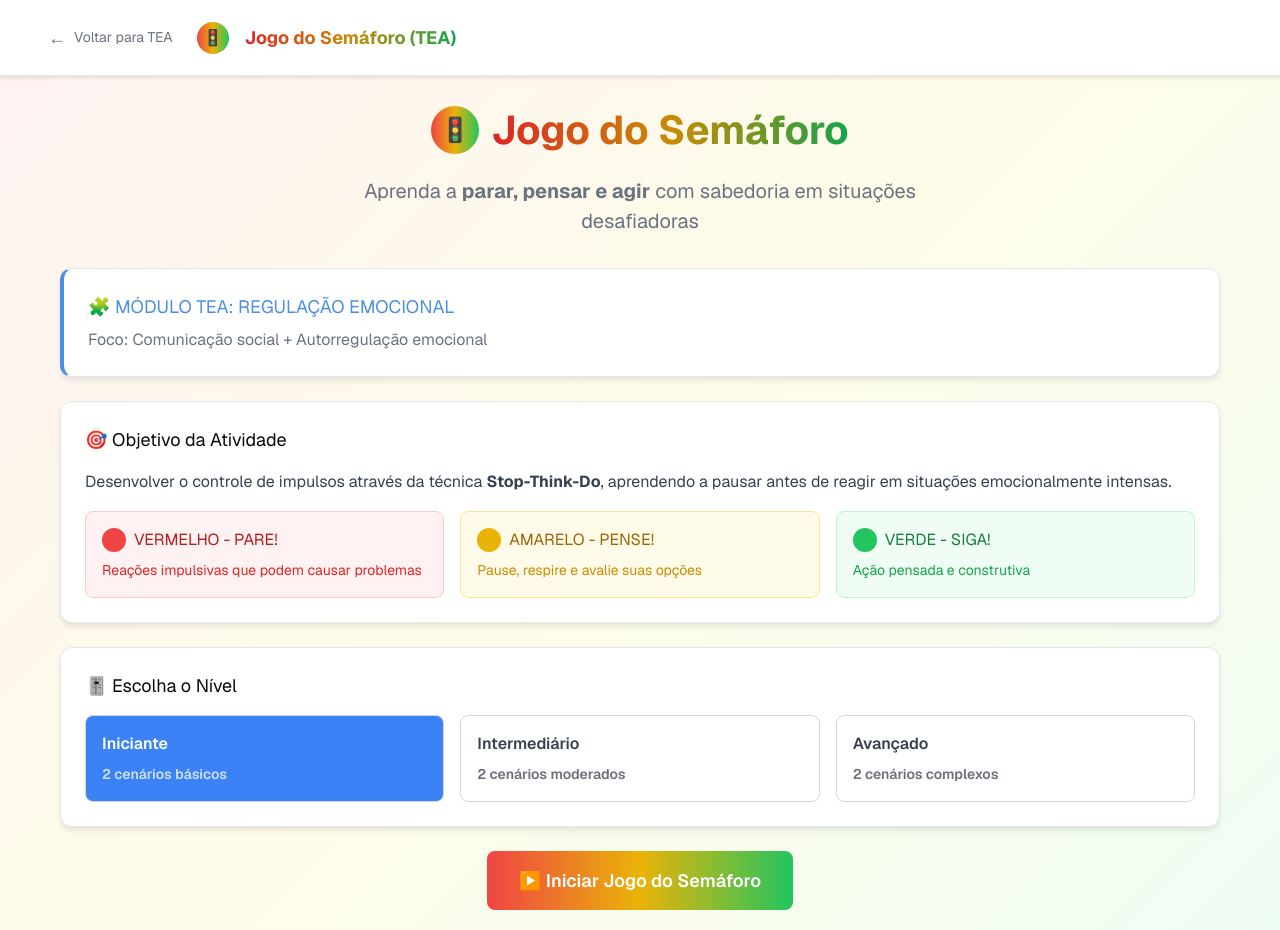
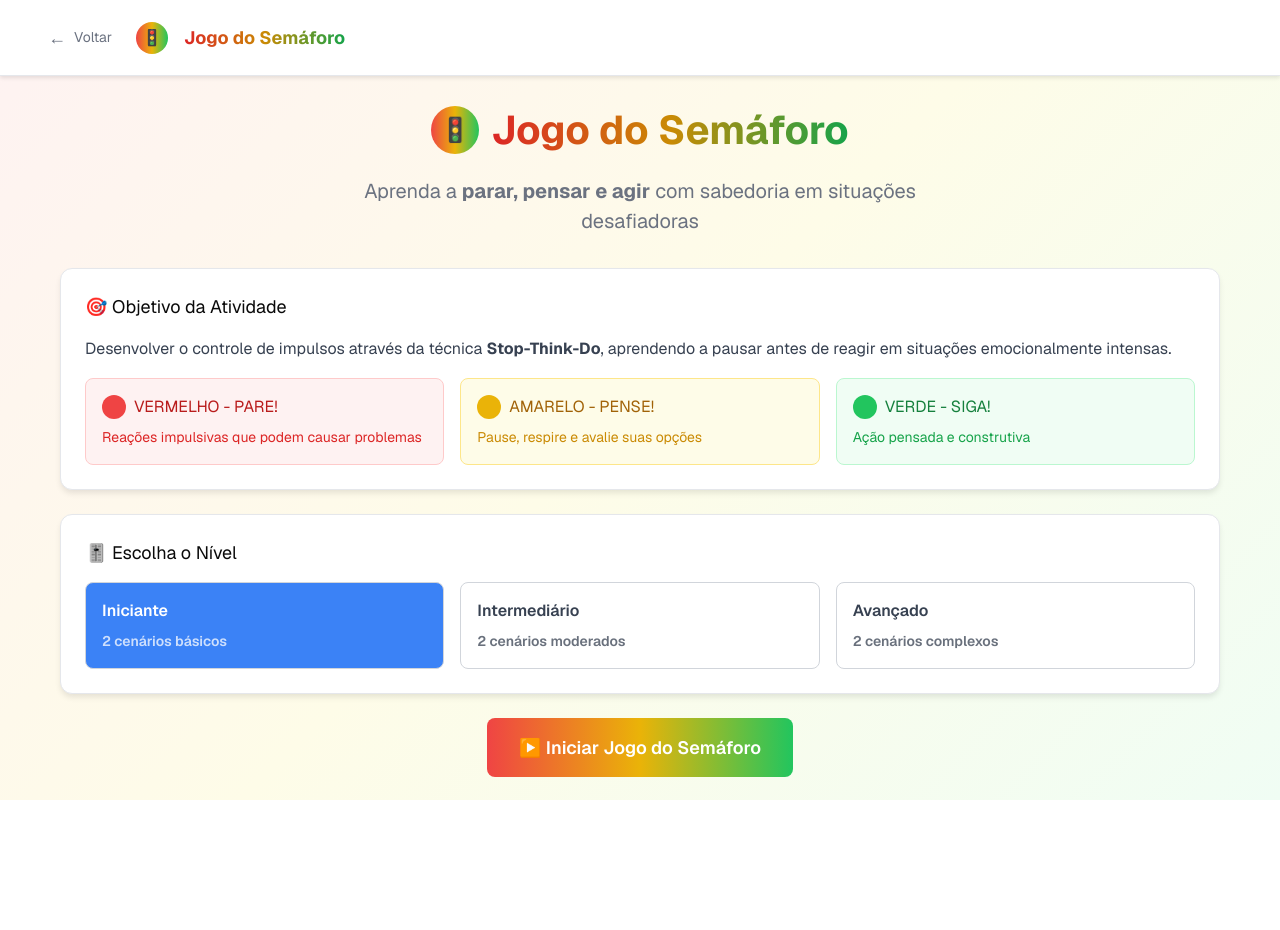
Before and after one commit to ClaudemirWork/teaplus-working, a Next.js app: page /traffic-light-game in a window 1280 px wide. After the commit the page ends 800 px from the top, so only its background shows below. Built offline with nearby package versions, Linux system fonts and the light colour scheme.

Commit message:
Update page.tsx ajuste na atividade jogo do semáforo e unificação do menu TEA e TEA+TDAH e supabase

```diff
--- a/app/traffic-light-game/page.tsx
+++ b/app/traffic-light-game/page.tsx
@@ -2,7 +2,7 @@
 
 import { useState, useEffect } from 'react'
 import { ChevronLeft, Save } from 'lucide-react'
-import { useRouter } from 'next/navigation'
+import { useRouter, useSearchParams } from 'next/navigation'
 import { createClient } from '../utils/supabaseClient'
 
 interface Scenario {
@@ -95,13 +95,14 @@ const scenarios: Scenario[] = [
 
 export default function JogoSemaforo() {
   const router = useRouter()
+  const searchParams = useSearchParams()
   const supabase = createClient()
 
-  // 🕵️ DETECTOR DE ORIGEM AUTOMÁTICO
+  // 🎯 DETECTOR DEFINITIVO DE ORIGEM VIA URL
   const [origemSecao, setOrigemSecao] = useState<'TEA' | 'TDAH' | 'TEA_TDAH'>('TEA')
   const [voltarPara, setVoltarPara] = useState('/tea')
 
-  // Estados do jogo original
+  // Estados do jogo
   const [currentScenario, setCurrentScenario] = useState(0)
   const [selectedOption, setSelectedOption] = useState<'red' | 'yellow' | 'green' | null>(null)
   const [showResult, setShowResult] = useState(false)
@@ -118,30 +119,36 @@ export default function JogoSemaforo() {
   const [temposReacao, setTemposReacao] = useState<number[]>([])
   const [inicioResposta, setInicioResposta] = useState<Date | null>(null)
   const [tiposResposta, setTiposResposta] = useState<('correto' | 'incorreto' | 'timeout')[]>([])
-  const [respostasImpulsivas, setRespostasImpulsivas] = useState(0) // < 3 segundos
-  const [pausasReflexivas, setPausasReflexivas] = useState(0) // > 10 segundos
+  const [respostasImpulsivas, setRespostasImpulsivas] = useState(0)
+  const [pausasReflexivas, setPausasReflexivas] = useState(0)
 
   const filteredScenarios = scenarios.filter(s => s.difficulty === currentDifficulty)
 
-  // 🕵️ DETECTAR ORIGEM NA INICIALIZAÇÃO
+  // 🎯 DETECTAR ORIGEM DEFINITIVAMENTE VIA URL
   useEffect(() => {
-    if (typeof window !== 'undefined') {
-      const referrer = document.referrer
-      let origem: 'TEA' | 'TDAH' | 'TEA_TDAH' = 'TEA'
-      let destino = '/tea'
+    const origem = searchParams.get('origem') || 'tea'
 
-      if (referrer.includes('/combined')) {
-        origem = 'TEA_TDAH'
-        destino = '/combined'
-      } else if (referrer.includes('/tdah')) {
-        origem = 'TDAH'
-        destino = '/tdah'
-      }
+    let origemFinal: 'TEA' | 'TDAH' | 'TEA_TDAH' = 'TEA'
+    let destinoFinal = '/tea'
 
-      setOrigemSecao(origem)
-      setVoltarPara(destino)
+    switch(origem.toLowerCase()) {
+      case 'tdah':
+        origemFinal = 'TDAH'
+        destinoFinal = '/tdah'
+        break
+      case 'combined':
+      case 'tea_tdah':
+        origemFinal = 'TEA_TDAH'
+        destinoFinal = '/combined'
+        break
+      default:
+        origemFinal = 'TEA'
+        destinoFinal = '/tea'
     }
-  }, [])
+
+    setOrigemSecao(origemFinal)
+    setVoltarPara(destinoFinal)
+  }, [searchParams])
 
   // Timer do jogo
   useEffect(() => {
@@ -154,7 +161,7 @@ export default function JogoSemaforo() {
     return () => clearTimeout(timer)
   }, [timeLeft, gameStarted, showResult, gameCompleted, inicioResposta])
 
-  // Iniciar contagem de tempo de reação quando cenário aparece
+  // Iniciar contagem de tempo de reação
   useEffect(() => {
     if (gameStarted && !showResult && !gameCompleted) {
       setInicioResposta(new Date())
@@ -175,7 +182,6 @@ export default function JogoSemaforo() {
     const isCorrect = option === cenarioAtual?.correctAnswer
     const isTimeout = tipoResposta === 'timeout'
 
-    // Classificar tipo de resposta
     let classificacaoResposta: 'correto' | 'incorreto' | 'timeout' = 'incorreto'
     if (isTimeout) {
       classificacaoResposta = 'timeout'
@@ -226,12 +232,21 @@ export default function JogoSemaforo() {
     setGameStarted(false)
     setTimeLeft(30)
     setGameCompleted(false)
-    // Não resetar métricas científicas - manter histórico completo
   }
 
   const startGame = () => {
     setGameStarted(true)
     setTimeLeft(30)
+  }
+
+  // 🎯 AVANÇAR PARA PRÓXIMO NÍVEL
+  const proximoNivel = () => {
+    if (currentDifficulty === 'iniciante') {
+      setCurrentDifficulty('intermediário')
+    } else if (currentDifficulty === 'intermediário') {
+      setCurrentDifficulty('avançado')
+    }
+    resetGame()
   }
 
   const getScoreMessage = () => {
@@ -271,7 +286,6 @@ export default function JogoSemaforo() {
       ((respostasImpulsivas / sequenciaTemporal.length) * 100) : 0
 
     try {
-      // Obter usuário atual
       const { data: { user }, error: userError } = await supabase.auth.getUser()
 
       if (userError || !user) {
@@ -308,7 +322,7 @@ export default function JogoSemaforo() {
         tempos_reacao_detalhados: temposReacao,
 
         // Identificadores para análise futura
-        versao_atividade: 'unified_v1.0',
+        versao_atividade: 'unified_v1.1',
         timestamp_inicio: inicioSessao.toISOString(),
         timestamp_fim: fimSessao.toISOString()
       }
@@ -393,7 +407,7 @@ export default function JogoSemaforo() {
         background: 'linear-gradient(135deg, #fef2f2 0%, #fefce8 50%, #f0fdf4 100%)',
         paddingTop: '80px'
       }}>
-        {/* 🧠 HEADER INTELIGENTE - Adapta automaticamente */}
+        {/* 🧠 HEADER LIMPO E INTELIGENTE */}
         <div style={{
           position: 'fixed',
           top: 0,
@@ -427,7 +441,7 @@ export default function JogoSemaforo() {
               }}
             >
               <span style={{ fontSize: '18px' }}>←</span>
-              Voltar para {origemSecao === 'TEA_TDAH' ? 'TEA+TDAH' : origemSecao}
+              Voltar
             </button>
             <div style={{
               width: '32px',
@@ -449,13 +463,13 @@ export default function JogoSemaforo() {
               WebkitTextFillColor: 'transparent',
               margin: 0
             }}>
-              Jogo do Semáforo {origemSecao === 'TEA_TDAH' ? '(Integrado)' : `(${origemSecao})`}
+              Jogo do Semáforo
             </h1>
           </div>
         </div>
 
         <div style={{ maxWidth: '1200px', margin: '0 auto', padding: 'clamp(16px, 4vw, 20px)' }}>
-          {/* Header */}
+          {/* Header Principal */}
           <div style={{ textAlign: 'center', marginBottom: 'clamp(24px, 6vw, 32px)' }}>
             <div style={{ display: 'flex', alignItems: 'center', justifyContent: 'center', gap: '12px', marginBottom: '16px', flexWrap: 'wrap' }}>
               <div style={{
@@ -486,21 +500,7 @@ export default function JogoSemaforo() {
             </p>
           </div>
 
-          {/* 🔬 INDICADOR DE CONTEXTO CIENTÍFICO */}
-          <div style={{ ...cardStyle, borderLeft: `4px solid ${origemSecao === 'TEA' ? '#4A90E2' : origemSecao === 'TDAH' ? '#E74C3C' : '#8E44AD'}` }}>
-            <h3 style={{ color: origemSecao === 'TEA' ? '#4A90E2' : origemSecao === 'TDAH' ? '#E74C3C' : '#8E44AD', marginBottom: '8px', display: 'flex', alignItems: 'center', gap: '8px', fontSize: 'clamp(1rem, 4vw, 1.125rem)' }}>
-              {origemSecao === 'TEA' && '🧩 MÓDULO TEA: REGULAÇÃO EMOCIONAL'}
-              {origemSecao === 'TDAH' && '⚡ MÓDULO TDAH: CONTROLE INIBITÓRIO'}
-              {origemSecao === 'TEA_TDAH' && '🎯 MÓDULO INTEGRADO: HABILIDADES ESSENCIAIS'}
-            </h3>
-            <p style={{ color: '#6b7280', margin: 0, fontSize: 'clamp(14px, 3vw, 16px)' }}>
-              {origemSecao === 'TEA' && 'Foco: Comunicação social + Autorregulação emocional'}
-              {origemSecao === 'TDAH' && 'Foco: Atenção sustentada + Controle de impulsos'}
-              {origemSecao === 'TEA_TDAH' && 'Foco: Competências integradas para comorbidade'}
-            </p>
-          </div>
-
-          {/* Resto do conteúdo original... */}
+          {/* Objetivo */}
           <div style={cardStyle}>
             <h3 style={{ marginBottom: '16px', display: 'flex', alignItems: 'center', gap: '8px', fontSize: 'clamp(1rem, 4vw, 1.125rem)' }}>
               🎯 Objetivo da Atividade
@@ -589,13 +589,16 @@ export default function JogoSemaforo() {
   }
 
   if (gameCompleted) {
+    const podeAvancarNivel = (currentDifficulty === 'iniciante' || currentDifficulty === 'intermediário')
+    const proximoNome = currentDifficulty === 'iniciante' ? 'Intermediário' : 'Avançado'
+
     return (
       <div style={{
         minHeight: '100vh',
         background: 'linear-gradient(135deg, #fef2f2 0%, #fefce8 50%, #f0fdf4 100%)',
         paddingTop: '80px'
       }}>
-        {/* 🧠 HEADER INTELIGENTE COM SALVAMENTO */}
+        {/* 🧠 HEADER LIMPO COM SALVAMENTO */}
         <div style={{
           position: 'fixed',
           top: 0,
@@ -629,7 +632,7 @@ export default function JogoSemaforo() {
               }}
             >
               <ChevronLeft size={20} />
-              <span>Voltar para {origemSecao === 'TEA_TDAH' ? 'TEA+TDAH' : origemSecao}</span>
+              <span>Voltar</span>
             </button>
             <div style={{
               width: '32px',
@@ -683,7 +686,7 @@ export default function JogoSemaforo() {
           <div style={{ ...cardStyle, textAlign: 'center' }}>
             <div style={{ display: 'flex', alignItems: 'center', justifyContent: 'center', gap: '12px', marginBottom: '16px', flexWrap: 'wrap' }}>
               <span style={{ fontSize: 'clamp(40px, 10vw, 48px)' }}>🏆</span>
-              <h2 style={{ fontSize: 'clamp(1.5rem, 6vw, 2rem)', margin: 0 }}>Jogo Concluído!</h2>
+              <h2 style={{ fontSize: 'clamp(1.5rem, 6vw, 2rem)', margin: 0 }}>Nível {currentDifficulty.charAt(0).toUpperCase() + currentDifficulty.slice(1)} Concluído!</h2>
             </div>
 
             <div style={{ fontSize: 'clamp(3rem, 10vw, 4rem)', fontWeight: 'bold', color: '#16a34a', marginBottom: '16px' }}>
@@ -732,6 +735,7 @@ export default function JogoSemaforo() {
               </ul>
             </div>
 
+            {/* 🎯 BOTÕES DE PROGRESSÃO INTELIGENTE */}
             <div style={{ display: 'flex', gap: '16px', justifyContent: 'center', flexWrap: 'wrap' }}>
               <button
                 onClick={resetGame}
@@ -739,12 +743,34 @@ export default function JogoSemaforo() {
               >
                 🔄 Jogar Novamente
               </button>
-              <button
-                onClick={() => window.location.href = voltarPara}
-                style={buttonStyle}
-              >
-                ← Voltar para {origemSecao === 'TEA_TDAH' ? 'TEA+TDAH' : origemSecao}
-              </button>
+
+              {podeAvancarNivel && (
+                <button
+                  onClick={proximoNivel}
+                  style={{
+                    ...buttonStyle,
+                    background: 'linear-gradient(90deg, #8b5cf6, #06b6d4)',
+                    fontSize: 'clamp(14px, 3vw, 16px)'
+                  }}
+                >
+                  🎯 Nível {proximoNome}
+                </button>
+              )}
+
+              {!podeAvancarNivel && (
+                <button
+                  onClick={handleSaveSession}
+                  disabled={salvando}
+                  style={{
+                    ...buttonStyle,
+                    backgroundColor: '#22c55e',
+                    opacity: salvando ? 0.6 : 1,
+                    cursor: salvando ? 'not-allowed' : 'pointer'
+                  }}
+                >
+                  {salvando ? '💾 Salvando...' : '🏆 Finalizar Completo'}
+                </button>
+              )}
             </div>
           </div>
         </div>
@@ -760,7 +786,7 @@ export default function JogoSemaforo() {
       background: 'linear-gradient(135deg, #fef2f2 0%, #fefce8 50%, #f0fdf4 100%)',
       paddingTop: '80px'
     }}>
-      {/* 🧠 HEADER INTELIGENTE NO JOGO */}
+      {/* 🧠 HEADER LIMPO NO JOGO */}
       <div style={{
         position: 'fixed',
         top: 0,
@@ -794,7 +820,7 @@ export default function JogoSemaforo() {
             }}
           >
             <span style={{ fontSize: '18px' }}>←</span>
-            Voltar para {origemSecao === 'TEA_TDAH' ? 'TEA+TDAH' : origemSecao}
+            Voltar
           </button>
           <div style={{
             width: '32px',
@@ -846,7 +872,7 @@ export default function JogoSemaforo() {
             </div>
             <div>
               <h1 style={{ fontSize: 'clamp(1.25rem, 4vw, 1.5rem)', fontWeight: 'bold', margin: 0 }}>Jogo do Semáforo</h1>
-              <p style={{ color: '#6b7280', margin: 0, fontSize: 'clamp(12px, 3vw, 14px)' }}>Cenário {currentScenario + 1} de {filteredScenarios.length}</p>
+              <p style={{ color: '#6b7280', margin: 0, fontSize: 'clamp(12px, 3vw, 14px)' }}>Cenário {currentScenario + 1} de {filteredScenarios.length} - Nível {currentDifficulty.charAt(0).toUpperCase() + currentDifficulty.slice(1)}</p>
             </div>
           </div>
 
```
